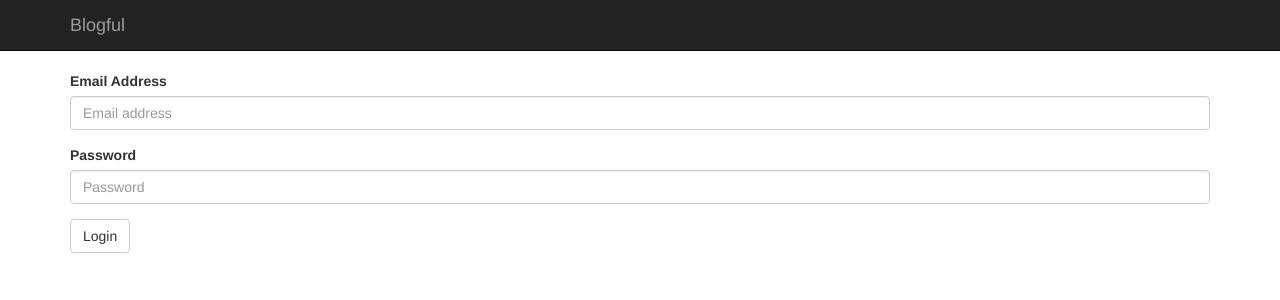
After one commit to fadyboy/blogarama, a Flask app: page /login in a window 1280 px wide. The commit adds this page. Shown: the top 300 px of the page. Run offline with Flask 2, Linux system fonts and the light colour scheme; some libraries are stand-ins or nearby versions.

Commit message:
added login functionality

```diff
--- a/Blog/__init__.py
+++ b/Blog/__init__.py
@@ -9,4 +9,4 @@ app = Flask(__name__)
 config_path = os.environ.get("CONFIG_PATH", "Blog.config.DevelopmentConfig")
 app.config.from_object(config_path)
 
-import views, filters
+import views, filters, login
--- a/Blog/templates/base.html
+++ b/Blog/templates/base.html
@@ -38,6 +38,16 @@
                 </div>
             </div>
         </div>
+        <!-- Place code for flash message -->
+        {% with messages = get_flashed_messages(with_categories=True) %}
+        {% if messages %}
+        {% for category, message in messages %}
+            <div class="alert alert-{{ category }}">
+                {{ message }}
+            </div>
+        {% endfor %}
+        {% endif %}
+        {% endwith %}
 
         <div class="container">
             {% block content %}{% endblock %}
--- /dev/null
+++ b/Blog/templates/login.html
@@ -0,0 +1,15 @@
+{% extends "base.html" %}
+
+{% block content %}
+    <form role="form" method="post">
+        <div class="form-group">
+            <label for="email">Email Address</label>
+            <input type="email" class="form-control" id="email" name="email" placeholder="Email address" required>
+        </div>
+        <div class="form-group">
+            <label for="password">Password</label>
+            <input type="password" class="form-control" id="password" name="password" placeholder="Password" required=>
+        </div>
+        <button type="submit" class="btn btn-default">Login</button>
+    </form>
+{% endblock %}
--- a/Blog/views.py
+++ b/Blog/views.py
@@ -1,9 +1,11 @@
 # logic for page views
 import mistune
-from flask import render_template, request, redirect, url_for
+from flask import render_template, request, redirect, url_for, flash
+from flask.ext.login import login_user, login_required
+from werkzeug.security import check_password_hash
 
 from Blog import app
-from models import Post
+from models import Post, User
 from database import session
 
 @app.route("/")
@@ -27,11 +29,13 @@ def posts(page=1, paginate_by=10):
                            total_pages=total_pages)
 
 @app.route("/post/add", methods=['GET'])
+@login_required
 def add_post_get():
 
     return render_template('add_post.html')
 
 @app.route("/post/add", methods=['POST'])
+@login_required
 def add_post_post():
     post = Post(
         title = request.form['title'],
@@ -53,6 +57,7 @@ def view_post(id):
 
 # edit selected post
 @app.route("/post/<int:id>/edit", methods=["GET"])
+@login_required
 def edit_post_get(id):
     # get post id for content and title to be pre-populated in form
     page_id = id
@@ -61,6 +66,7 @@ def edit_post_get(id):
     return render_template("edit_post.html", post_details=post_details)
 
 @app.route("/post/<int:id>/edit", methods=["POST"])
+@login_required
 def edit_post_post(id):
     page_id = id
 
@@ -76,6 +82,7 @@ def edit_post_post(id):
 
 # Select post for delete
 @app.route("/post/<int:id>/delete")
+@login_required
 def delete_post(id):
     page_id = id
 
@@ -86,6 +93,7 @@ def delete_post(id):
 
 # confirm post to delete
 @app.route("/<int:id>")
+@login_required
 def delete_post_confirm(id):
     page_id = id
 
@@ -94,3 +102,24 @@ def delete_post_confirm(id):
     session.commit()
 
     return redirect(url_for("posts"))
+
+# login page views
+@app.route("/login", methods=["GET"])
+def login_get():
+    return render_template("login.html")
+
+@app.route("/login", methods=["POST"])
+def login_post():
+    # pass in values from the submitted form
+    email = request.form["email"]
+    password = request.form["password"]
+    user = session.query(User).filter_by(email=email).first()
+
+    # check if user email and password match
+    if not user or not check_password_hash(user.password, password):
+        flash("Incorrect username or password", "danger")
+        return redirect(url_for("login_get"))
+
+    login_user(user)
+
+    return redirect(request.args.get('next') or url_for('posts'))
```
Also changed, not shown: Blog/login.py (added, +16 -0 lines), Blog/models.py (+9 -0 lines), manage.py (+22 -1 lines).
